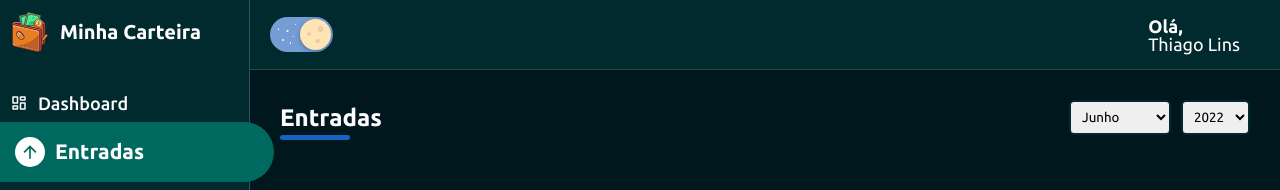
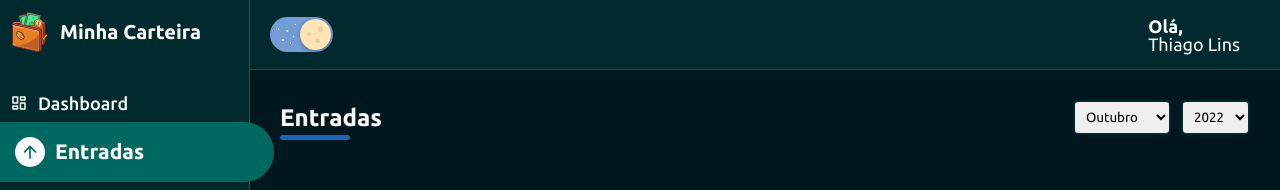
Before and after one commit to thiilins/minha-carteira, a React (Vite) app: page /list/input in a window 1280 px wide. Shown: the top 190 px of the page. Built offline with nearby package versions, Linux system fonts and the light colour scheme; sample sign-in values are in the browser's storage.

Commit message:
update filter selected

```diff
--- a/src/pages/Dashboard/index.tsx
+++ b/src/pages/Dashboard/index.tsx
@@ -1,4 +1,4 @@
-import React, { useMemo, useState, useEffect } from "react";
+import React, { useMemo, useState, useEffect, useCallback } from "react";
 
 import { PageContainer } from "../styles";
 import { Content } from "./styles";
@@ -12,39 +12,61 @@ import WalletStatus from "@components/WalletStatus";
 import listOfMonths from "@utils/months";
 import BarChartBox, { IBarChartData } from "@/components/BarChartBox";
 import { useTheme } from "@/contexts/ThemeContext";
+import { actualMonth, actualYear } from "@/utils/getActualDate";
+
 interface ISelectList {
   value: number;
   label: string;
 }
+
 const Dashboard: React.FC = () => {
-  const [months, setMonths] = useState<ISelectList[]>([]);
-  const [years, setYears] = useState<ISelectList[]>([]);
-  const [yearSelected, setYearSelected] = useState<number>(2020);
-  const [monthSelected, setMonthSelected] = useState<number>(6);
   const { theme } = useTheme();
-  useEffect(() => {
-    const uniqueYears: number[] = [];
-    [...inputData, ...outputData].forEach((item) => {
-      const year = new Date(item.date).getFullYear();
-      const actualYear = new Date().getFullYear();
-      if (!uniqueYears.includes(year)) uniqueYears.push(year);
-      if (!uniqueYears.includes(actualYear)) uniqueYears.push(actualYear);
-    });
-    const months = listOfMonths.map((month, index) => {
-      return {
+  const [yearSelected, setYearSelected] = useState<number>(actualYear);
+  const [monthSelected, setMonthSelected] = useState<number>(actualMonth);
+  const listMonths = useMemo(() => {
+    return listOfMonths.map(
+      (month, index) => ({
         value: index + 1,
         label: month,
-      };
-    });
-    const years = uniqueYears
-      .map((item) => ({
-        value: item,
-        label: String(item),
-      }))
-      .reverse();
-    setMonths(months);
+      }),
+      []
+    );
+  }, [yearSelected, actualYear, actualMonth]);
+
+  const [months, setMonths] = useState<ISelectList[]>(
+    listMonths.slice(0, actualMonth)
+  );
+  const [years, setYears] = useState<ISelectList[]>([]);
+  useEffect(() => {
+    const uniqueYears = new Set(
+      [
+        ...inputData,
+        ...outputData,
+        { date: new Date().toISOString() }, // Inclui o ano atual garantindo que ele esteja na lista
+      ].map((item) => new Date(item.date).getFullYear())
+    );
+
+    const years = Array.from(uniqueYears)
+      .sort((a, b) => b - a)
+      .map((year) => ({
+        value: year,
+        label: String(year),
+      }));
+
     setYears(years);
   }, []);
+
+  const changeYearSelected = useCallback(
+    (year: number) => {
+      let newMonths = listMonths.slice(0, actualMonth);
+
+      setMonths((prev) =>
+        prev.length === newMonths.length ? prev : newMonths
+      );
+      setYearSelected(year);
+    },
+    [listMonths, actualYear, actualMonth]
+  );
 
   const data = useMemo(() => {
     const currentExpenses = outputData
@@ -110,6 +132,7 @@ const Dashboard: React.FC = () => {
     ];
     return value;
   }, [data, theme.colors]);
+
   const historyData = useMemo(() => {
     return listOfMonths
       .map((month, index) => {
@@ -149,6 +172,7 @@ const Dashboard: React.FC = () => {
         );
       });
   }, [yearSelected]);
+
   const relationExpensivesRecurrentVersusEventual: IBarChartData[] =
     useMemo(() => {
       let amountEventual = 0;
@@ -181,6 +205,7 @@ const Dashboard: React.FC = () => {
         },
       ];
     }, [data.currentExpenses, theme.colors]);
+
   const relationGainsRecurrentVersusEventual: IBarChartData[] = useMemo(() => {
     let amountEventual = 0;
     let amountRecurrent = 0;
@@ -212,6 +237,7 @@ const Dashboard: React.FC = () => {
       },
     ];
   }, [data.currentGains, theme.colors]);
+
   return (
     <PageContainer>
       <ContentHeader title="Dashboard" lineColor="red">
@@ -225,7 +251,7 @@ const Dashboard: React.FC = () => {
         <SelectInput
           options={years}
           onChange={({ currentTarget }) =>
-            setYearSelected(+currentTarget.value)
+            changeYearSelected(+currentTarget.value)
           }
           value={yearSelected}
         />
--- a/src/pages/List/index.tsx
+++ b/src/pages/List/index.tsx
@@ -1,4 +1,3 @@
-import HistoryFinanceCard from "@/components/HistoryFinanceCard";
 import { IVariantColor } from "@/@types/colors";
 import ContentHeader from "@components/ContentHeader";
 import SelectInput from "@components/SelectInput";
@@ -11,6 +10,8 @@ import formatCurrency from "@utils/formatCurrency";
 import { PageContainer } from "../styles";
 import { Content, Filters, FilterBtn, NoContent } from "./styles";
 import { inputData, outputData } from "@/data";
+import { actualMonth, actualYear } from "@/utils/getActualDate";
+import HistoryFinanceCard from "@components/HistoryFinanceCard";
 interface IListData {
   description: string;
   amount: string;
@@ -37,18 +38,25 @@ const List: React.FC = () => {
     "eventual",
   ]);
   const [data, setData] = useState<IDataState[]>([]);
-  const [yearSelected, setYearSelected] = useState<number>(2020);
-  const [monthSelected, setMonthSelected] = useState<number>(6);
+  const [yearSelected, setYearSelected] = useState<number>(actualYear);
+  const [monthSelected, setMonthSelected] = useState<number>(actualMonth);
+  const listMonths = listOfMonths.map((month, index) => {
+    return {
+      value: index + 1,
+      label: month,
+    };
+  });
+  const [months, setMonths] = useState(listMonths.slice(0, actualMonth));
   const config = useMemo((): IConfigResponse => {
     return action === "output"
       ? { title: "Saídas", color: "error", values: outputData }
       : { title: "Entradas", color: "info", values: inputData };
   }, [action]);
   useEffect(() => {
-    setMonthSelected(6);
-    setYearSelected(2020);
+    setMonthSelected(actualMonth);
+    setYearSelected(actualYear);
     setFrequencyFilterSelected(["recorrente", "eventual"]);
-  }, [action]);
+  }, [action, actualMonth, actualYear]);
   const dropdownData = useMemo(() => {
     const uniqueYears: number[] = [];
     config.values.forEach((item) => {
@@ -65,14 +73,9 @@ const List: React.FC = () => {
           label: String(item),
         }))
         .reverse(),
-      months: listOfMonths.map((month, index) => {
-        return {
-          value: index + 1,
-          label: month,
-        };
-      }),
     };
   }, [config.values]);
+
   useEffect(() => {
     const response: IDataState[] = config.values
       .filter((item) => {
@@ -111,11 +114,22 @@ const List: React.FC = () => {
     },
     [frequencyFilterSelected]
   );
+  const changeYearSelected = useCallback(
+    (year: number) => {
+      let newMonths = listMonths.slice(0, actualMonth);
+
+      setMonths((prev) =>
+        prev.length === newMonths.length ? prev : newMonths
+      );
+      setYearSelected(year);
+    },
+    [listMonths, actualYear, actualMonth]
+  );
   return (
     <PageContainer>
       <ContentHeader title={config.title} lineColor={config.color}>
         <SelectInput
-          options={dropdownData.months}
+          options={months}
           onChange={({ currentTarget }) =>
             setMonthSelected(+currentTarget.value)
           }
@@ -124,7 +138,7 @@ const List: React.FC = () => {
         <SelectInput
           options={dropdownData.years}
           onChange={({ currentTarget }) =>
-            setYearSelected(+currentTarget.value)
+            changeYearSelected(+currentTarget.value)
           }
           value={yearSelected}
         />
--- /dev/null
+++ b/src/utils/getActualDate.ts
@@ -0,0 +1,4 @@
+export const actualYear = new Date().getFullYear();
+export const actualMonth = new Date().getMonth() + 1;
+export const actualDay = new Date().getDate();
+export const today = new Date().toISOString().slice(0, 10);
```
